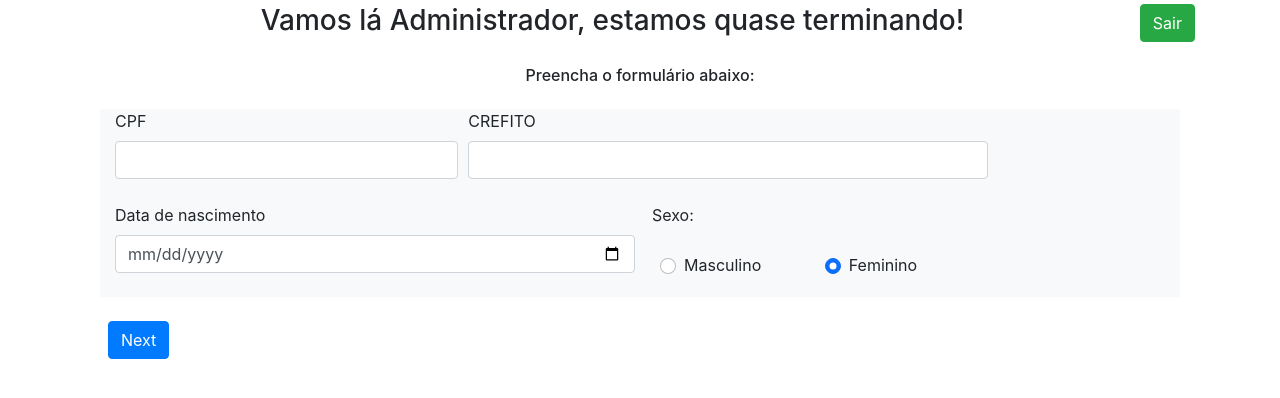
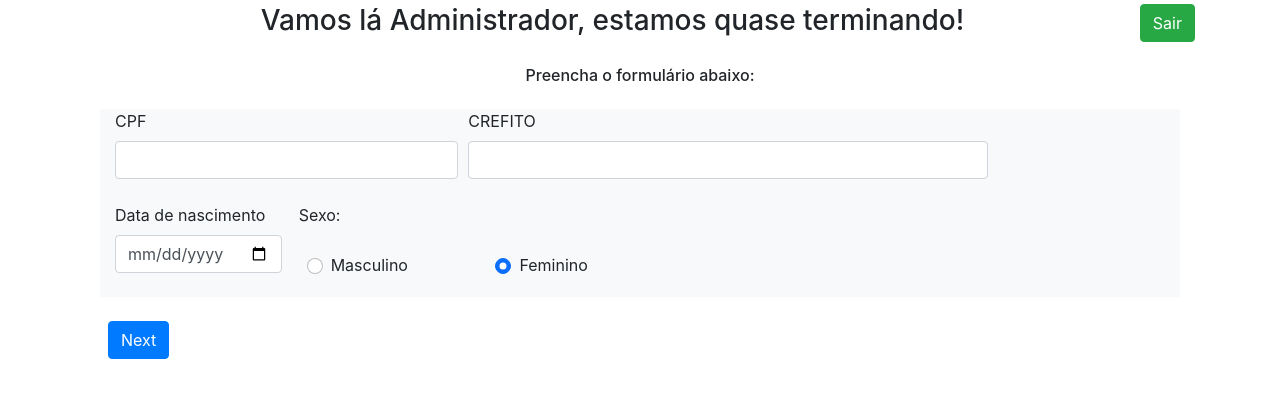
Before and after one commit to yuri1709/Fisioterapia, a PHP site: page /Fisioterapia/criarUsuarioFisio2.php in a window 1280 px wide. Shown: the part 196-594 px from the top of the page. Run offline with PHP 8.4, Linux system fonts and the light colour scheme; a user stored in the database is signed in; data comes from the database, SQL or seed files in the repository.

Commit message:
cadastro fisio2
Formulário está pronto

```diff
--- /dev/null
+++ b/cadastrarUsuarioFisio2.php
@@ -0,0 +1,4 @@
+<?php
+include_once "conexao.php";
+
+?>
--- a/criarUsuarioFisio2.php
+++ b/criarUsuarioFisio2.php
@@ -37,30 +37,30 @@ include_once "conexao.php";
 
     <!-- CPF E CREDITO -->
         <div class="form-row my-4 ">
-            <div class="col-4">
+            <div class="col-md-4">
                 <label for="" class="form-label float-left">CPF</label>
-                <input type="number" name="cpf" class="form-control ">
+                <input type="number" name="cpf" class="form-control" required>
             </div>
             <div class="col-md-6">
                 <label for="" class="form-label">CREFITO</label>
-                <input type="number" name="crm" class="form-control">
+                <input type="number" name="crefito" class="form-control" required>
             </div>
         </div>
         <!-- Data-de-Nascimento -->
         <div class="form-row my-4">
-            <div class="col-6">
+            <div class="col-md-2">
               <label class="form-label">Data de nascimento</label>
-              <input type="date" class="form-control"> <br>
+              <input type="date" name="dataNasci" class="form-control" required> <br>
             </div>
 
         <!-- sexo -->
         <div class="row mx-0"><label for="">Sexo:</label>
-            <div class="col form-check mx-4">
-                <input class="form-check-input" type="radio" name="exampleRadios" id="exampleRadios1" value="option1" checked>
+            <div class="col-md form-check mx-4">
+                <input class="form-check-input" type="radio" name="sexo" id="sexo" value="h" checked required>
                 <label class="form-check-label" for="exampleRadios1">Masculino</label>
             </div>
-            <div class="col form-check">
-                <input class="form-check-input" type="radio" name="exampleRadios" id="exampleRadios1" value="option1" checked>
+            <div class="col-md form-check mx-4">
+                <input class="form-check-input" type="radio" name="sexo" id="sexo" value="f" checked required>
                 <label class="form-check-label" for="exampleRadios1">Feminino</label>
             </div>
         </div>
```
